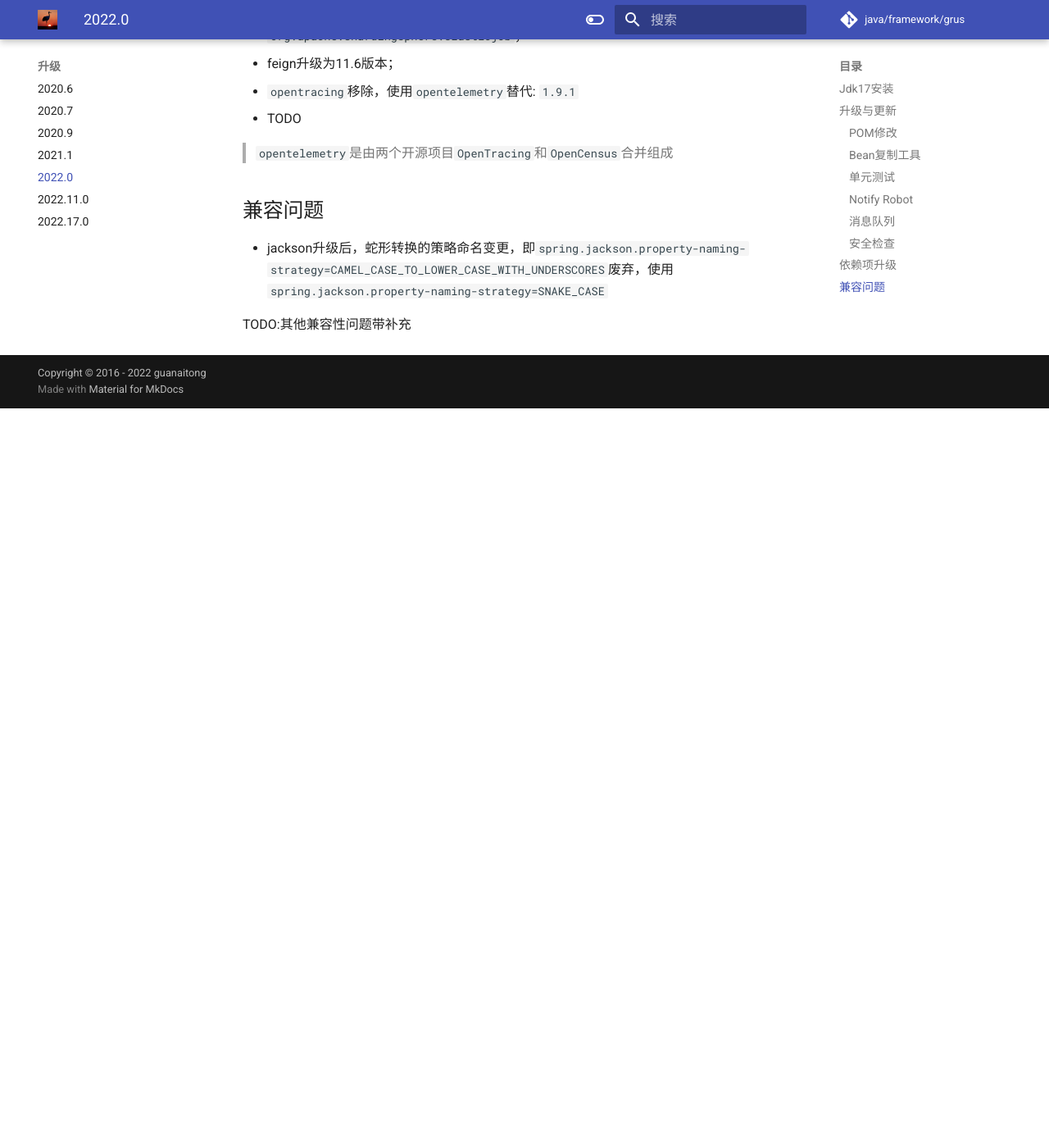
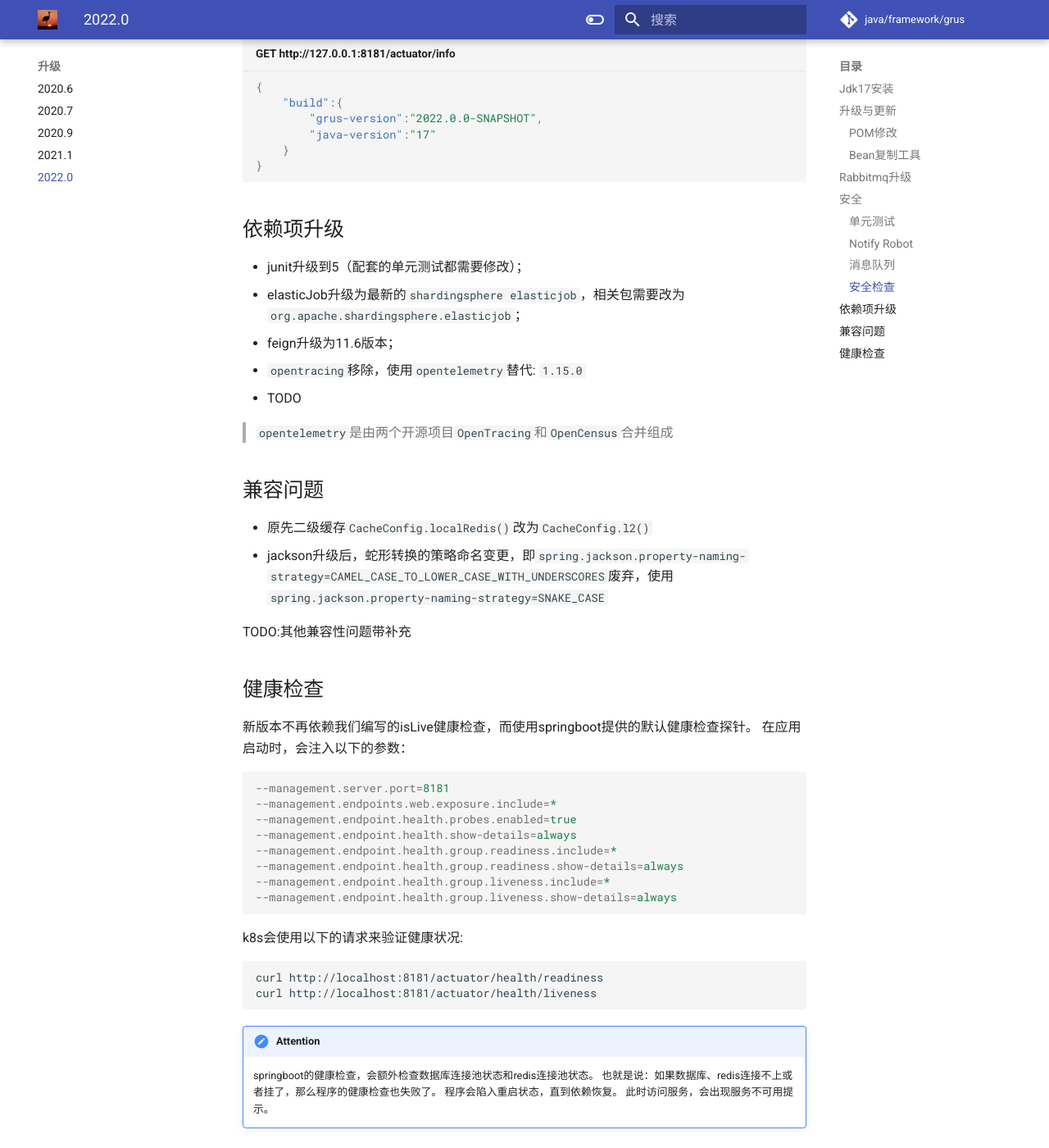
Before and after one commit to guanaitong/grus, an MkDocs documentation site: the page built from docs/upgrade/2022-0.md, in a window 1280 px wide and 1400 px high, scrolled down 3085 px. Shown: the whole window at 82% size. Built offline with MkDocs 1.6.1 and Material for MkDocs 9.7.7, drawn with Linux system fonts in a browser that asks for light colours; before the commit the page ends 3583 px from its top, so only the background shows below that; some of the changed text lies outside the part shown.

Commit message:
fix docs

````diff
--- a/docs/upgrade/2022-0.md
+++ b/docs/upgrade/2022-0.md
@@ -9,7 +9,7 @@
 
 ### POM修改
 
-1. grus版本必须使用`2022.0.1` 及以上
+1. grus版本必须使用`2022.2.0` 及以上
 2. `pom.xml`里增加以下配置：
 
     ```xml
@@ -60,6 +60,18 @@
 
 java17没法再使用`cglib`的`beancopier`，故`grus-core`中的`BeanCopyUtil`的实现方式略微变化，直接使用了`org.springframework.beans.BeanUtils`
 ，而不再是`org.springframework.cglib.beans.BeanCopier`。
+
+## Rabbitmq升级
+
+Rabbitmq消息队列sdk全新升级，老的api全部删除。具体查看[Rabbitmq介绍](../framework/mq/rabbitmq.md)
+
+## 安全
+
+!!! attention
+
+    如果应用是web，默认禁用TLSv1.2以下的协议。
+
+如果需要打开，使用配置`grus.web.disableOldSslProtocol=false`
 
 ### 单元测试
 
@@ -141,13 +153,44 @@
 - junit升级到5（配套的单元测试都需要修改）；
 - elasticJob升级为最新的`shardingsphere elasticjob`，相关包需要改为`org.apache.shardingsphere.elasticjob`；
 - feign升级为11.6版本；
-- `opentracing`移除，使用`opentelemetry`替代: `1.9.1`
+- `opentracing`移除，使用`opentelemetry`替代: `1.15.0`
 - TODO
 
 > `opentelemetry`是由两个开源项目`OpenTracing`和`OpenCensus`合并组成
 
 ## 兼容问题
 
+- 原先二级缓存`CacheConfig.localRedis()`改为`CacheConfig.l2()`
 - jackson升级后，蛇形转换的策略命名变更，即`spring.jackson.property-naming-strategy=CAMEL_CASE_TO_LOWER_CASE_WITH_UNDERSCORES`废弃，使用`spring.jackson.property-naming-strategy=SNAKE_CASE`
 
 TODO:其他兼容性问题带补充
+
+## 健康检查
+
+新版本不再依赖我们编写的isLive健康检查，而使用springboot提供的默认健康检查探针。
+在应用启动时，会注入以下的参数：
+
+```properties
+--management.server.port=8181
+--management.endpoints.web.exposure.include=*
+--management.endpoint.health.probes.enabled=true
+--management.endpoint.health.show-details=always
+--management.endpoint.health.group.readiness.include=*
+--management.endpoint.health.group.readiness.show-details=always
+--management.endpoint.health.group.liveness.include=*
+--management.endpoint.health.group.liveness.show-details=always
+```
+
+k8s会使用以下的请求来验证健康状况:
+
+```shell
+curl http://localhost:8181/actuator/health/readiness
+curl http://localhost:8181/actuator/health/liveness
+```
+
+!!! attention
+
+    springboot的健康检查，会额外检查数据库连接池状态和redis连接池状态。
+    也就是说：如果数据库、redis连接不上或者挂了，那么程序的健康检查也失败了。
+    程序会陷入重启状态，直到依赖恢复。
+    此时访问服务，会出现服务不可用提示。
--- a/mkdocs.yml
+++ b/mkdocs.yml
@@ -181,8 +181,6 @@
       - 2020.9: upgrade/2020-9.md
       - 2021.1: upgrade/2021-1.md
       - 2022.0: upgrade/2022-0.md
-      - 2022.11.0: upgrade/2022-11-0.md
-      - 2022.17.0: upgrade/2022-17-0.md
   - 安全:
       - 安全基础: security/security-base.md
       - CVE-2022-22965: security/CVE-2022-22965.md
````
Also changed, not shown: docs/index.md (+4 -6 lines), docs/upgrade/2022-11-0.md (deleted, +0 -60 lines), docs/upgrade/2022-17-0.md (deleted, +0 -56 lines).
